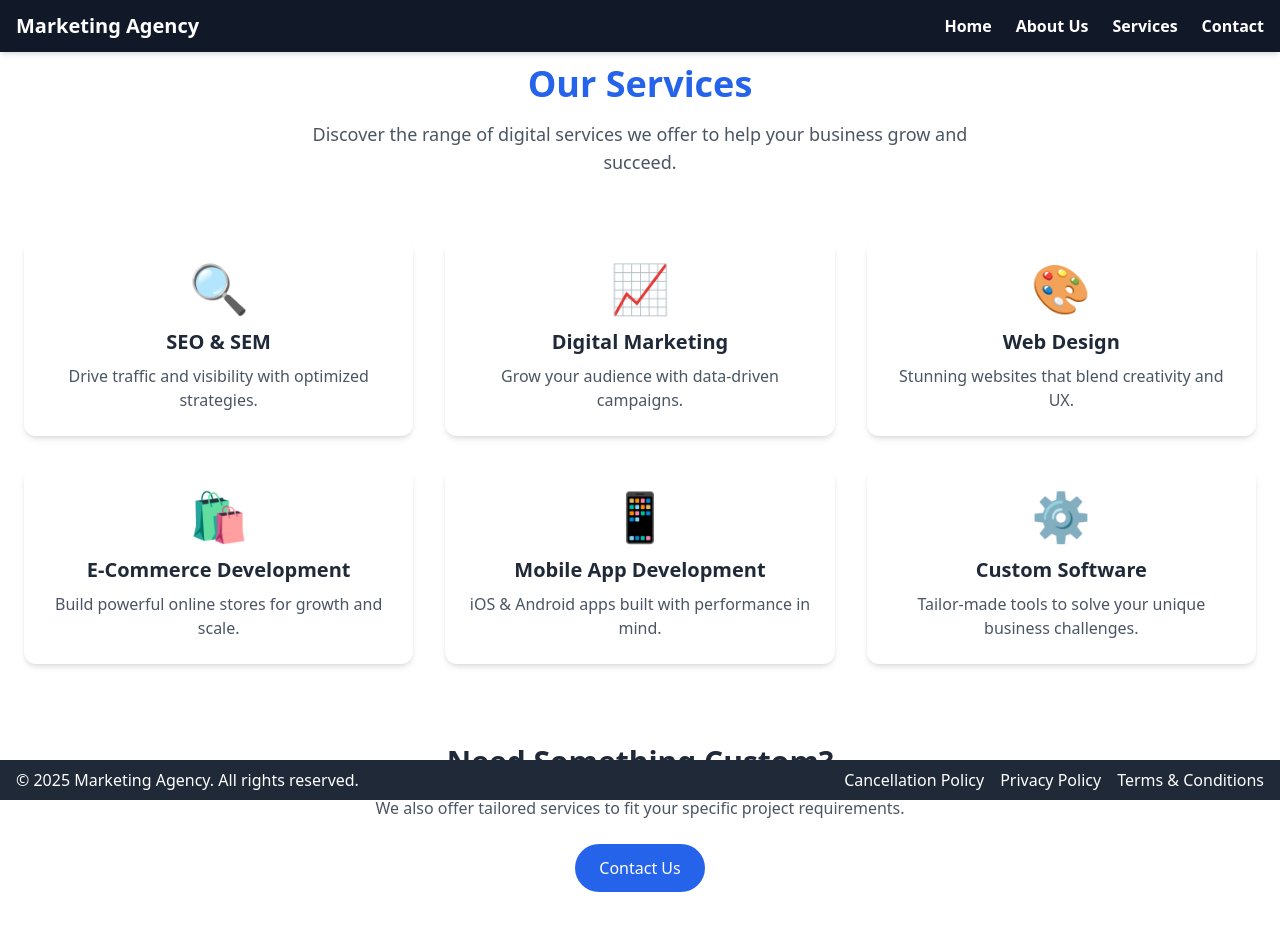
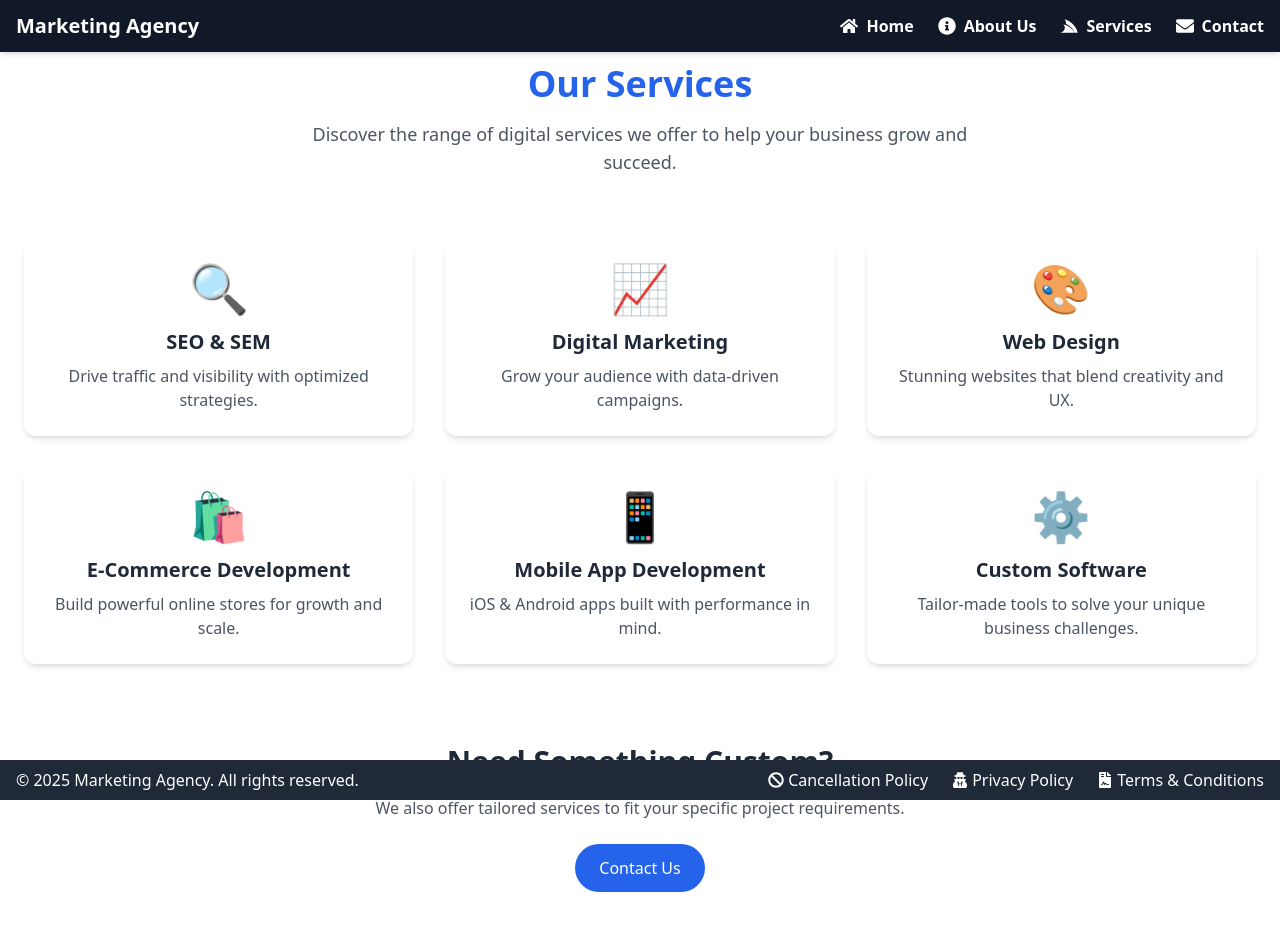
Before and after one commit to golagaurav/marketing-agency, a React (Create React App) app: page /services in a window 1280 px wide. Shown: the top 930 px of the page. Built offline with nearby package versions, Linux system fonts and the light colour scheme.

Commit message:
icon add navbar , footer, mobilemenu

```diff
--- a/src/components/Footer.tsx
+++ b/src/components/Footer.tsx
@@ -1,18 +1,31 @@
 import React from 'react';
+import Icon from './ui/icon'; // Adjust path if necessary
 
 const Footer = () => {
   return (
     <footer className="bg-gray-800 text-white py-2 fixed bottom-0 left-0 w-full text-center md:text-left md:flex md:justify-between md:items-center px-4">
       <p className="mb-2 md:mb-0">&copy; 2025 Marketing Agency. All rights reserved.</p>
 
-      <div className="flex flex-row space-x-4 justify-center md:justify-end">
-        <a href="/cancellation-policy" className="btn-link text-white hover:text-yellow-400 transition-colors duration-300">
+      <div className="flex flex-row space-x-6 justify-center md:justify-end">
+        <a
+          href="/cancellation-policy"
+          className="btn-link text-white hover:text-yellow-400 transition-colors duration-300 flex items-center gap-1"
+        >
+          <Icon name="FaBan" size={16} color="white" />
           Cancellation Policy
         </a>
-        <a href="/privacy-policy" className="btn-link text-white hover:text-yellow-400 transition-colors duration-300">
+        <a
+          href="/privacy-policy"
+          className="btn-link text-white hover:text-yellow-400 transition-colors duration-300 flex items-center gap-1"
+        >
+          <Icon name="FaUserSecret" size={16} color="white" />
           Privacy Policy
         </a>
-        <a href="/terms-and-conditions" className="btn-link text-white hover:text-yellow-400 transition-colors duration-300">
+        <a
+          href="/terms-and-conditions"
+          className="btn-link text-white hover:text-yellow-400 transition-colors duration-300 flex items-center gap-1"
+        >
+          <Icon name="FaFileContract" size={16} color="white" />
           Terms & Conditions
         </a>
       </div>
--- a/src/components/MobileMenu.tsx
+++ b/src/components/MobileMenu.tsx
@@ -1,4 +1,5 @@
 import React from 'react';
+import Icon from './ui/icon'; // Adjust path as needed
 
 interface MobileMenuProps {
   isOpen: boolean;
@@ -6,15 +7,43 @@ interface MobileMenuProps {
 }
 
 const MobileMenu: React.FC<MobileMenuProps> = ({ isOpen, onClose }) => {
-  if (!isOpen) return null;  // completely hide when closed
+  if (!isOpen) return null; // completely hide when closed
 
   return (
     <div className="md:hidden absolute top-full left-0 w-full bg-gray-900 text-white z-50">
       <nav className="flex flex-col space-y-2 px-4 py-4">
-        <a href="/" className="block px-4 py-2 hover:bg-gray-700 rounded-md" onClick={onClose}>Home</a>
-        <a href="/about-us" className="block px-4 py-2 hover:bg-gray-700 rounded-md" onClick={onClose}>About Us</a>
-        <a href="/services" className="block px-4 py-2 hover:bg-gray-700 rounded-md" onClick={onClose}>Services</a>
-        <a href="/contact-us" className="block px-4 py-2 hover:bg-gray-700 rounded-md" onClick={onClose}>Contact</a>
+        <a
+          href="/"
+          className="flex items-center px-4 py-2 hover:bg-gray-700 rounded-md"
+          onClick={onClose}
+        >
+          <Icon name="FaHome" size={18} color="white" />
+          <span className="ml-2">Home</span>
+        </a>
+        <a
+          href="/about-us"
+          className="flex items-center px-4 py-2 hover:bg-gray-700 rounded-md"
+          onClick={onClose}
+        >
+          <Icon name="FaInfoCircle" size={18} color="white" />
+          <span className="ml-2">About Us</span>
+        </a>
+        <a
+          href="/services"
+          className="flex items-center px-4 py-2 hover:bg-gray-700 rounded-md"
+          onClick={onClose}
+        >
+          <Icon name="FaServicestack" size={18} color="white" />
+          <span className="ml-2">Services</span>
+        </a>
+        <a
+          href="/contact-us"
+          className="flex items-center px-4 py-2 hover:bg-gray-700 rounded-md"
+          onClick={onClose}
+        >
+          <Icon name="FaEnvelope" size={18} color="white" />
+          <span className="ml-2">Contact</span>
+        </a>
       </nav>
     </div>
   );
--- a/src/components/Navbar.tsx
+++ b/src/components/Navbar.tsx
@@ -1,4 +1,5 @@
 import React, { useState, useEffect } from 'react';
+import Icon from './ui/icon'; // ✅ adjust path if needed
 import MobileMenu from './MobileMenu';
 
 const Navbar = () => {
@@ -10,10 +11,10 @@ const Navbar = () => {
   }, [isOpen]);
 
   const navItems = [
-    { label: 'Home', href: '/' },
-    { label: 'About Us', href: '/about-us' },
-    { label: 'Services', href: '/services' },
-    { label: 'Contact', href: '/contact-us' },
+    { label: 'Home', href: '/', icon: 'FaHome' },
+    { label: 'About Us', href: '/about-us', icon: 'FaInfoCircle' },
+    { label: 'Services', href: '/services', icon: 'FaServicestack' },
+    { label: 'Contact', href: '/contact-us', icon: 'FaEnvelope' },
   ];
 
   return (
@@ -36,8 +37,9 @@ const Navbar = () => {
             <button
               key={index}
               onClick={() => (window.location.href = item.href)}
-              className="hover:text-yellow-400 font-bold transition-colors duration-300"
+              className="hover:text-yellow-400 font-bold transition-colors duration-300 flex items-center gap-2"
             >
+              <Icon name={item.icon} size={18} color="white" />
               {item.label}
             </button>
           ))}
```
